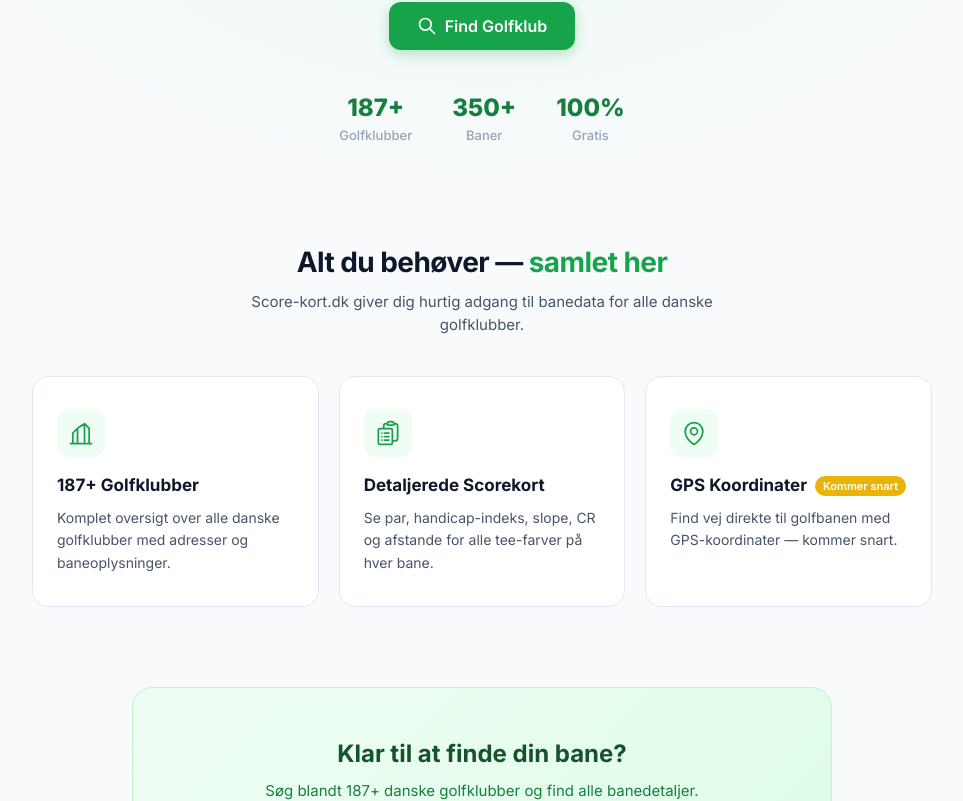
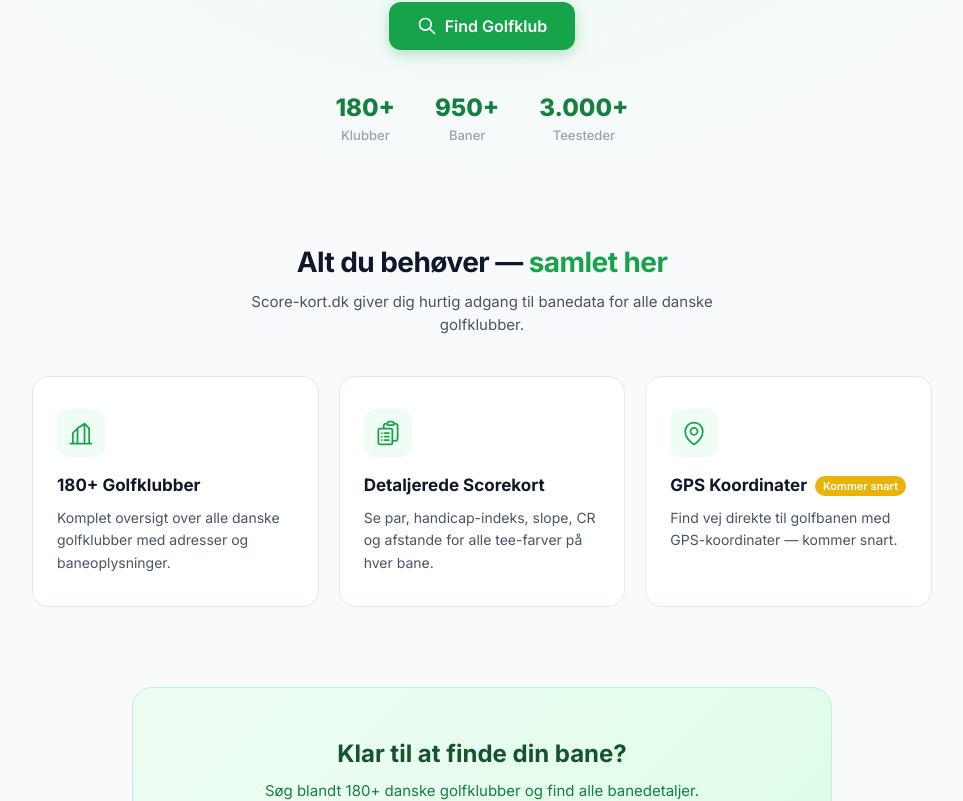
Before and after one commit to Jarkyman/score-kort, a React (Vite) app: page / in a window 1280 px wide. Shown: the part 379-1180 px from the top of the page, without its empty margins (158-1121 px from the left). Built offline with nearby package versions, Linux system fonts and the light colour scheme.

Commit message:
chore: update golf club and course statistics on homepage

```diff
--- a/src/pages/HomePage.tsx
+++ b/src/pages/HomePage.tsx
@@ -8,7 +8,7 @@
                 <path strokeLinecap="round" strokeLinejoin="round" d="M3 21h18M9 21V8l-4 4V21M15 21V4l4 4V21M9 8l6-4" />
             </svg>
         ),
-        title: "187+ Golfklubber",
+        title: "180+ Golfklubber",
         description: "Komplet oversigt over alle danske golfklubber med adresser og baneoplysninger.",
     },
     {
@@ -34,9 +34,9 @@
 ];
 
 const STATS = [
-    { value: "187+", label: "Golfklubber" },
-    { value: "350+", label: "Baner" },
-    { value: "100%", label: "Gratis" },
+    { value: "180+", label: "Klubber" },
+    { value: "950+", label: "Baner" },
+    { value: "3.000+", label: "Teesteder" },
 ];
 
 export default function HomePage() {
@@ -123,7 +123,7 @@
                 <div className="bottom-cta-card">
                     <h2 className="bottom-cta-title">Klar til at finde din bane?</h2>
                     <p className="bottom-cta-text">
-                        Søg blandt 187+ danske golfklubber og find alle banedetaljer.
+                        Søg blandt 180+ danske golfklubber og find alle banedetaljer.
                     </p>
                     <Link to="/klubber" className="hero-cta">
                         Udforsk alle klubber
```
